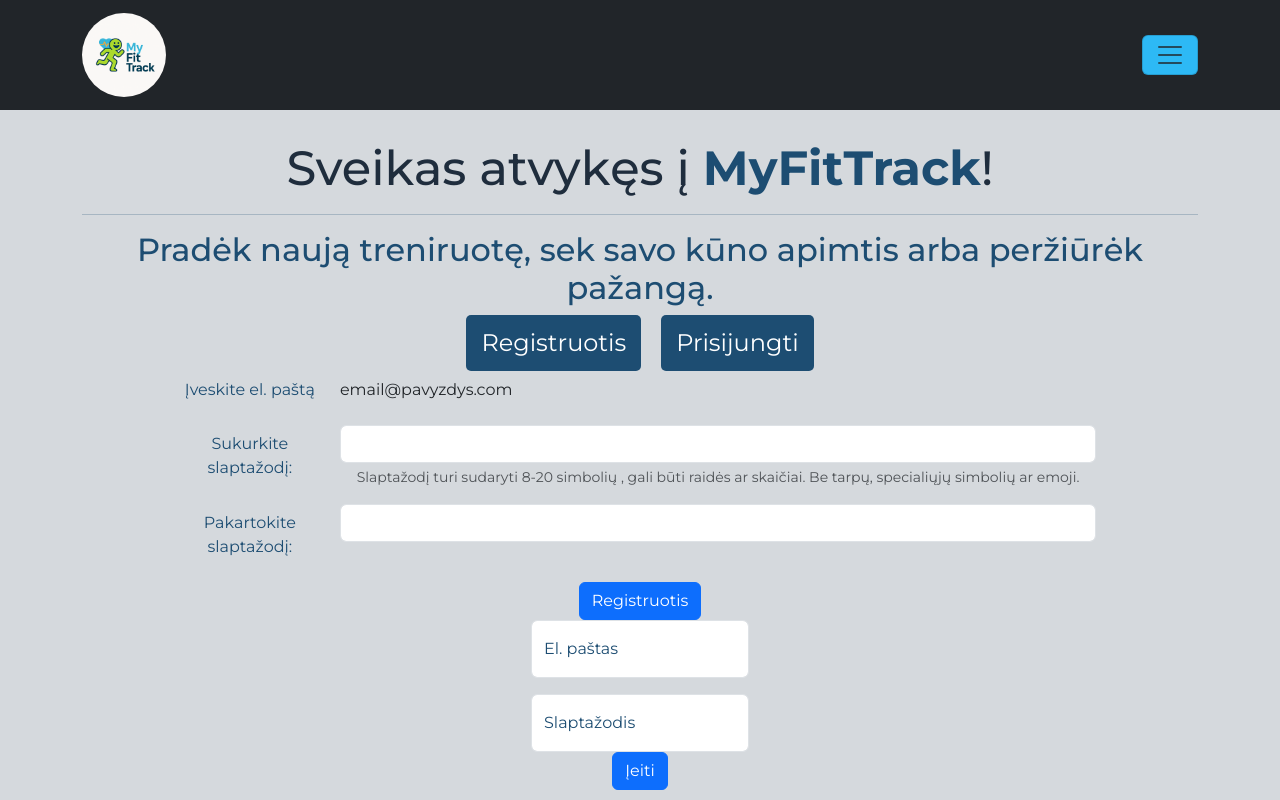
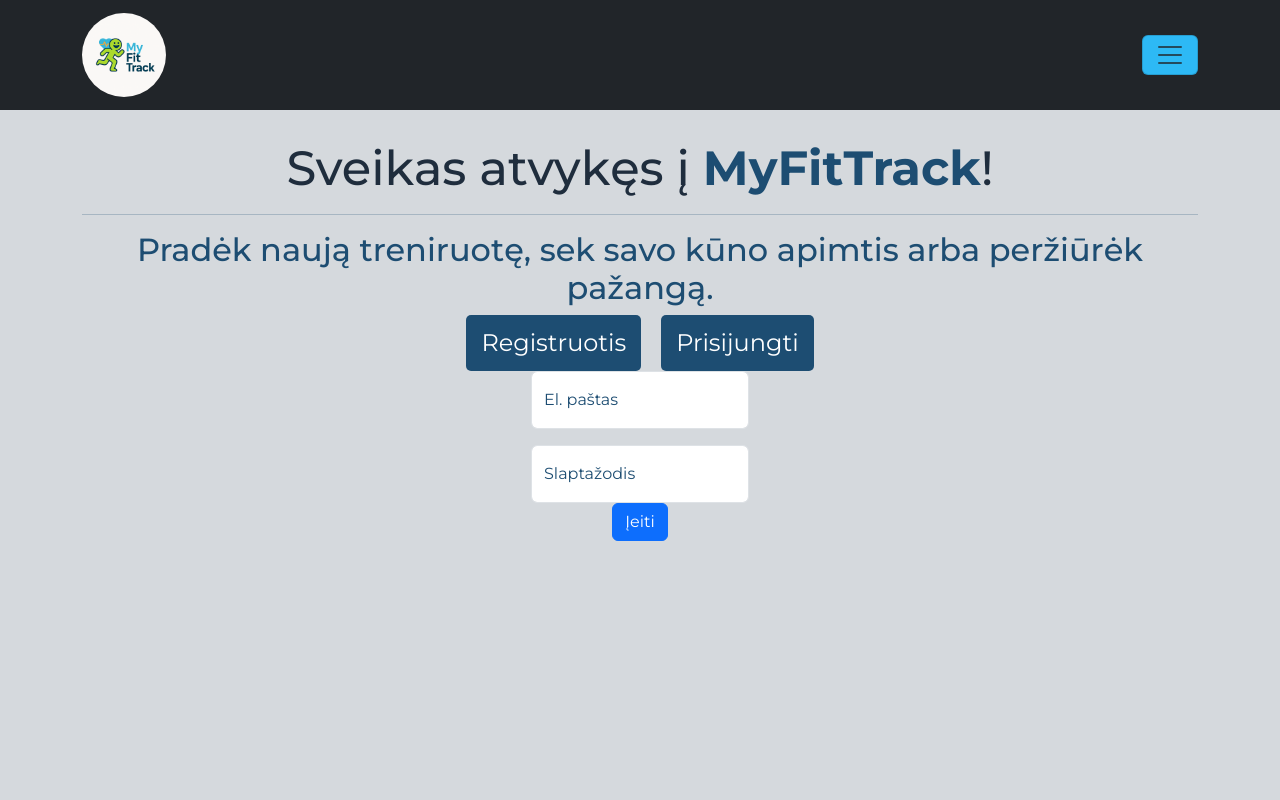
Before and after one commit to zanetarackeviciute/MyFitTrack, a React (Vite) app in the folder frontend/: page / in a window 1280 px wide. Both pictures are taken after a click on the button "Prisijungti". Built offline with nearby package versions, Linux system fonts and the light colour scheme.

Commit message:
Add registration and sign-in visibility

```diff
--- a/frontend/src/pages/HomePage.jsx
+++ b/frontend/src/pages/HomePage.jsx
@@ -1,13 +1,22 @@
-import { useRef } from 'react'
+import { useRef, useState } from 'react'
 import './HomePage.scss'
 // import logo from '../assets/MyFitTrackLogo.png'
 const HomePage = () => {
     const regPasswordRef = useRef()
     const regEmailRef = useRef()
 
+    const [showRegForm, setShowRegForm] = useState(false)
+    const [showSignIn, setShowSignIn] = useState(false)
     const handleRegister = () => {
+        setShowRegForm(true)
+        setShowSignIn(false)
+    }
 
+    const handleSignIn = () => {
+        setShowSignIn(true)
+        setShowRegForm(false)
     }
+
     return (
         <div className='home-text'>
             <div className='welcome-text'>
@@ -17,8 +26,9 @@
             </div>
             <div className='buttons'>
                 <button onClick={handleRegister}>Registruotis</button>
-                <button>Prisijungti</button>
+                <button onClick={handleSignIn}>Prisijungti</button>
             </div>
+            { showRegForm && (
                 <div className='registration'>
                     <form action="onSubmit">
                         <div class="mb-3 row">
@@ -47,7 +57,10 @@
                         </div>
                     </form>
                 </div>
+            )}
 
+            {showSignIn && (
+                <div className='sign-in-field'>
                     <div class="form-floating mb-3">
                         <input type="email" class="form-control" id="floatingInput" placeholder="name@example.com"/>
                         <label for="floatingInput">El. paštas</label>
@@ -59,6 +72,8 @@
                     <div class="col-12">
                         <button type="submit" class="btn btn-primary">Įeiti</button>
                     </div>
+                </div>
+            )}
 
 
         </div>
```
Lines whose indentation alone changed are shown as unchanged.
